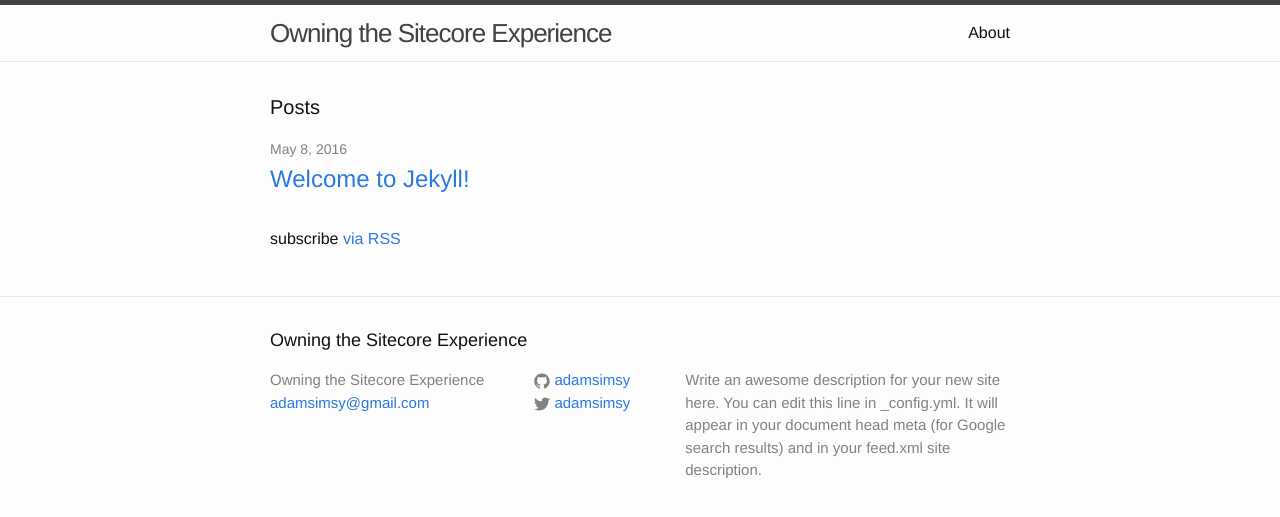
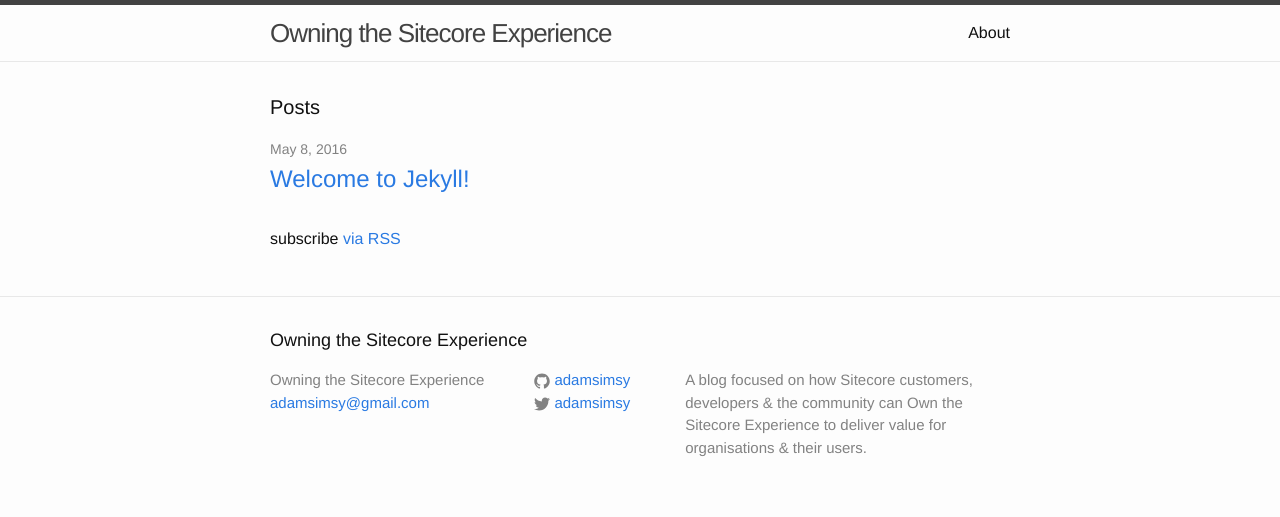
Before and after one commit to Adamsimsy/adamsimsy.github.io, a Jekyll site: the page built from index.html, in a window 1280 px wide. Shown: the top 517 px of the page. Built offline with Jekyll 4.4.1, drawn with Linux system fonts in a browser that asks for light colours.

Commit message:
set the description.

```diff
--- a/_config.yml
+++ b/_config.yml
@@ -2,9 +2,8 @@
 title: Owning the Sitecore Experience
 email: adamsimsy@gmail.com
 description: > # this means to ignore newlines until "baseurl:"
-  Write an awesome description for your new site here. You can edit this
-  line in _config.yml. It will appear in your document head meta (for
-  Google search results) and in your feed.xml site description.
+  A blog focused on how Sitecore customers, developers & the community
+  can Own the Sitecore Experience to deliver value for organisations & their users.
 baseurl: "" # the subpath of your site, e.g. /blog/
 url: "http://adamsimsy.com" # the base hostname & protocol for your site
 twitter_username: adamsimsy
```
